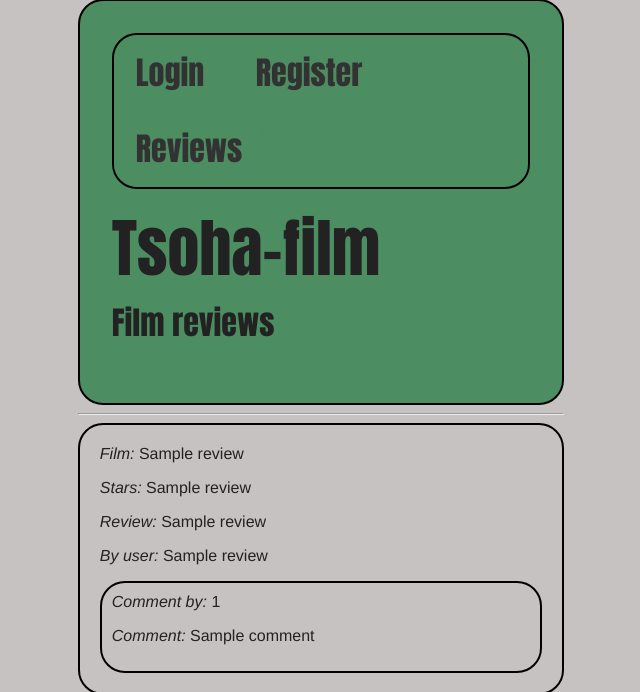
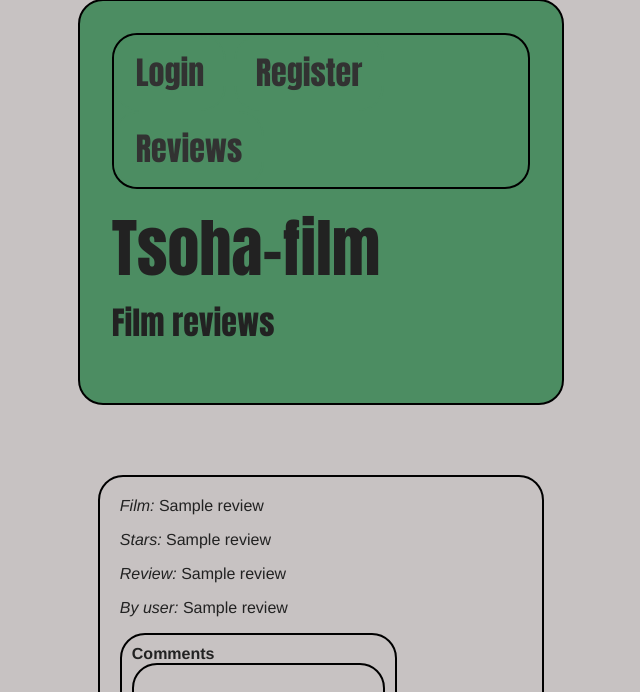
Before and after one commit to EeroHY/tsoha-film, a Flask app: template templates/reviews.html in a window 1280 px wide. Shown: the part 26-718 px from the top of the page, without its empty margins (319-959 px from the left). Run offline with Flask 3, Linux system fonts and the light colour scheme; the template is opened without the code that fills it: most values are stand-ins (such as "Sample title", 1, 10 or a date in 2020).

Commit message:
Modified styling to use flex-containers.

```diff
--- a/comments.py
+++ b/comments.py
@@ -1,5 +1,6 @@
 from db import db
 from sqlalchemy.sql import text
+
 
 def add(user_id, review_id, comment):
     try:
@@ -20,6 +21,6 @@ def remove(comment_id):
 
 
 def get_list():
-    sql = text("SELECT comments.user_id, comments.review_id, comment FROM comments ")
+    sql = text("SELECT comments.user_id, users.username, comments.review_id, comment FROM comments, users WHERE comments.user_id=users.id")
     result = db.session.execute(sql)
     return result.fetchall()
--- a/routes.py
+++ b/routes.py
@@ -94,7 +94,7 @@ def comment():
         comment = request.form["comment"]
         if not comment:
             raise Exception("Form must be filled")
-        if comments.add(users.user_id(), review_id, comment):
+        if comments.add(users.get_id(), review_id, comment):
             return redirect("/review")
         else:
             raise Exception("Failed to add comment")
--- a/static/styles/style.css
+++ b/static/styles/style.css
@@ -70,25 +70,55 @@ input[type="submit"]:hover {
   color: white;
 }
 
+.content {
+  padding: 20px;
+}
 
-.comments {
-  padding: 10px;
+.form {
+  padding: 20px;
+  max-width: 100%;
   border-radius: 25px;
   border: 2px solid black;
 }
 
 .review {
   padding: 20px;
+  max-width: 100%;
   border-radius: 25px;
   border: 2px solid black;
 }
 
-.flex-container {
-  display: flex;
-  max-width: 35em;
-  grid-template-columns: 5em 10em;
-  grid-row-gap: .3em;
+.comments {
+  padding: 10px;
+  border-radius: 25px;
+  border: 2px solid black;
+  max-width: 63%;
+}
+
+
+.comment {
   border-radius: 25px;
   border: 2px solid black;
   padding: 20px;
 }
+
+
+.flex-container {
+  display: flex;
+  grid-template-columns: 5em 10em;
+  grid-row-gap: .3em;
+}
+
+.flex-container-column {
+  padding-top: 50px;
+  display: flex;
+  flex-direction: column;
+  grid-template-columns: 5em 10em;
+  grid-row-gap: .3em;
+}
+
+img {
+  border: 2px solid black;
+  display: block;
+  margin-left: auto;
+}
--- a/templates/layout.html
+++ b/templates/layout.html
@@ -35,11 +35,9 @@
         {% endwith %}
     </div>
     <div class="content">
-        <hr>
         {% if session.user_id %}
         {% block content %}{% endblock %}
         {% endif %}
         {% block public %}{% endblock %}
-        <hr>
     </div>
 </body>
--- a/templates/reviews.html
+++ b/templates/reviews.html
@@ -18,6 +18,7 @@
 
 {% block public %}
 {% for review in reviews %}
+<div class="flex-container-column">
     <div class="review">
         <i>Film:</i> {{ review[2] }}
         <p>
@@ -29,12 +30,19 @@
         <p>
 
         <div class="comments">
+            <b>Comments</b>
             {% for comment in comments %}
             {% if comment.review_id == review.id %}
-        <i>Comment by:</i> {{ comment[0] }}
-        <p>
-            <i>Comment:</i> {{ comment[2] }}
-        <p>
+            <div class="flex-container-column comment">
+                <div class="flex-container">
+                    <b>Comment by:</b> {{ comment[1] }}
+                    <img src="/image/{{comment[0]}}" style="width:128px;height:128px;"
+                        onError="this.src ='/static/images/default.jpg'">
+                </div>
+                <div>
+                    <b>Comment:</b> {{ comment[3] }}
+                </div>
+            </div>
             {% endif %}
             {% endfor %}
             {% if session.user_id %}
@@ -47,6 +55,7 @@
             {% endif %}
         </div>
     </div>
+</div>
 {% endfor %}
 
 {% endblock %}
```
Also changed, not shown: templates/profile.html (+7 -11 lines), templates/register.html (+7 -4 lines). Lines whose indentation alone changed are shown as unchanged.
